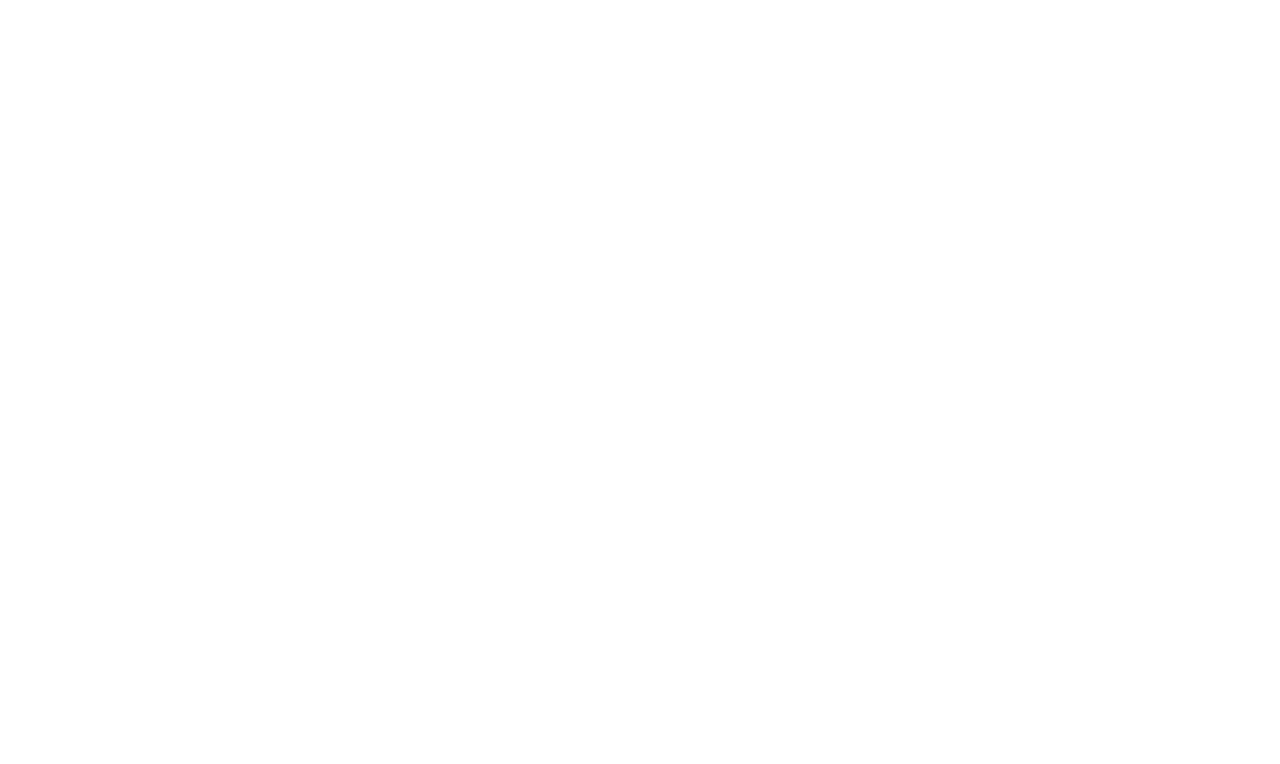
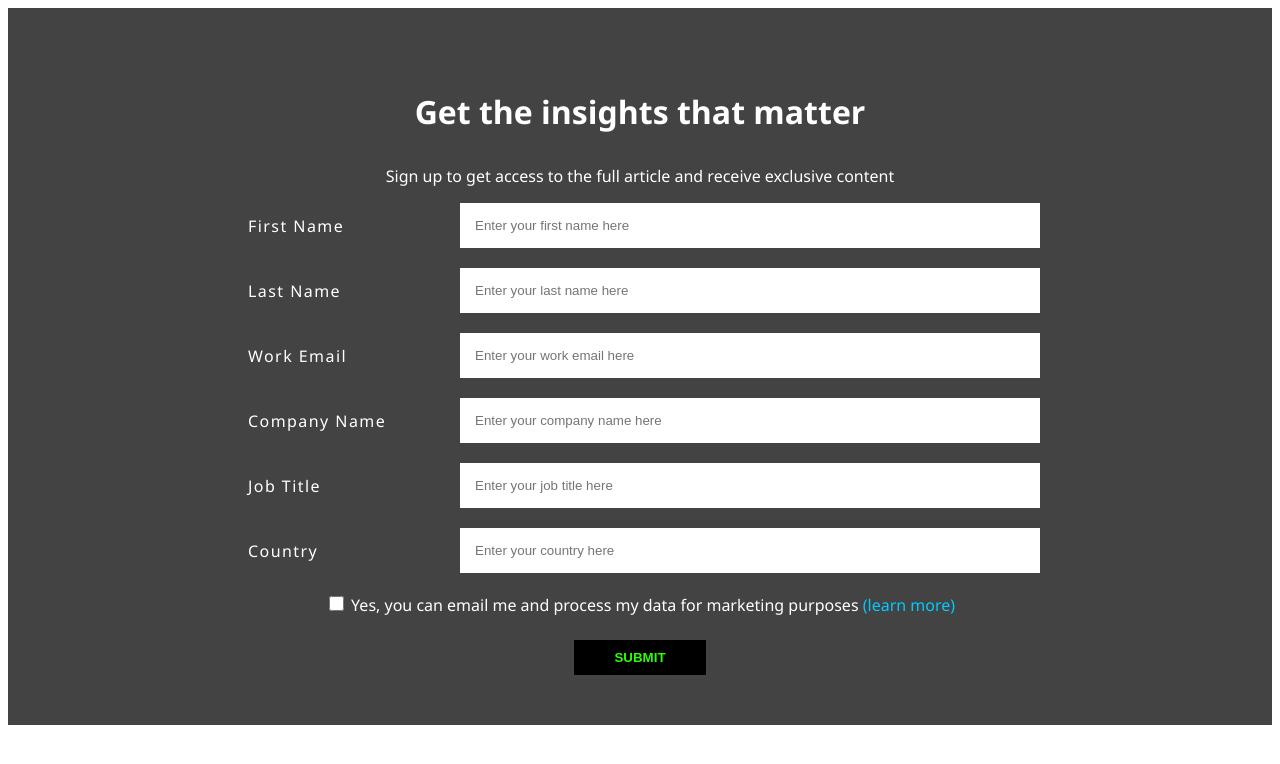
Before and after one commit to Patrick-Martins/DXCTechnology_Asset_Project, a website: page index.html in a window 1280 px wide. Drawn offline with Linux system fonts and the light colour scheme.

Commit message:
form was made

```diff
--- a/index.html
+++ b/index.html
@@ -15,7 +15,47 @@
       <section class="dxc-about-change"></section>
       <section class="dxc-about-innovation"></section>
       <section class="purpose-form"></section>
-      <section class="form-container"></section>
+      <section class="form-container">
+        <div class="container">
+          <p class="insight">Get the insights that matter</p>
+        <p class="sign">Sign up to get access to the full article and receive exclusive content </p>
+          <form>
+            <ul class="flex-outer">
+              <li>
+                <label for="first-name">First Name</label>
+                <input type="text" id="first-name" placeholder="Enter your first name here" />
+              </li>
+              <li>
+                <label for="last-name">Last Name</label>
+                <input type="text" id="last-name" placeholder="Enter your last name here" />
+              </li>
+              <li>
+                <label for="email">Work Email</label>
+                <input type="email" id="email" placeholder="Enter your work email here" />
+              </li>
+              <li>
+                <label for="company-name">Company Name</label>
+                <input type="text" id="company-name" placeholder="Enter your company name here" />
+              </li>
+              <li>
+                <label for="job">Job Title</label>
+                <input type="text" id="job" placeholder="Enter your job title here" />
+              </li>
+              <li>
+                <label for="country">Country</label>
+                <input type="text" id="country" placeholder="Enter your country here" />
+              </li>
+              <div class="boxcheck">
+                <input type="checkbox" id="checkbox" />
+                <label for="checkbox">Yes, you can email me and process my data for marketing purposes <a href="" class="learn-more">(learn more)</a></label>
+              </div>
+                </ul>
+                <button type="submit" id="submit">Submit</button>
+
+            </ul>
+          </form>
+        </div>
+      </section>
     </main>
     <footer></footer>
   </body>
--- a/stylesheet.css
+++ b/stylesheet.css
@@ -0,0 +1,119 @@
+.form-container {
+  font-family: Segoe UI;
+  background: #434343;
+  color: #fff;
+  padding: 50px 0;
+}
+li {
+  list-style-type: none;
+}
+.container {
+  width: 80%;
+  max-width: 1200px;
+  margin: 0 auto;
+}
+
+.container * {
+  box-sizing: border-box;
+}
+
+.flex-outer {
+  list-style-type: none;
+  padding: 0;
+}
+
+.flex-outer {
+  max-width: 800px;
+  margin: 0 auto;
+}
+
+.flex-outer li {
+  display: flex;
+  flex-wrap: wrap;
+  align-items: center;
+}
+
+.flex-outer > li:not(:last-child) {
+  margin-bottom: 20px;
+}
+
+.flex-outer li label {
+  padding: 8px;
+  font-weight: 300;
+  letter-spacing: 0.09em;
+}
+
+.flex-outer > li > label,
+.flex-outer li p {
+  flex: 1 0 120px;
+  max-width: 220px;
+}
+
+.flex-outer > li > label + * {
+  flex: 1 0 220px;
+}
+
+.flex-outer li p {
+  margin: 0;
+}
+
+.flex-outer li input:not([type="checkbox"]) {
+  padding: 15px;
+  border: none;
+}
+
+.flex-outer li button {
+  margin-left: auto;
+  padding: 8px 16px;
+  border: none;
+  background: #333;
+  color: #f2f2f2;
+  text-transform: uppercase;
+  letter-spacing: 0.09em;
+  border-radius: 2px;
+}
+
+#submit {
+  background: black;
+  border: none;
+  color: #2cff00;
+  text-transform: uppercase;
+  padding-left: 40px;
+  padding-right: 40px;
+  padding-top: 10px;
+  padding-bottom: 10px;
+  font-weight: 800;
+  display: block;
+  margin: auto;
+}
+.learn-more {
+  color: #00cbff;
+  text-decoration: none;
+}
+.insight {
+  font-size: 2em;
+  text-align: center;
+  font-weight: 700;
+}
+.sign {
+  text-align: center;
+}
+.boxcheck {
+  margin-bottom: 1.5em;
+  text-align: center;
+}
+
+/* #checkbox {
+  background-color: burlywood;
+  width: 50px;
+} */
+input[type="checkbox"] {
+  width: 15px;
+  height: 15px;
+  background: white;
+  border-radius: 5px;
+  border: 2px solid #555;
+}
+input[type="checkbox"]:checked {
+  background: #abd;
+}
```
